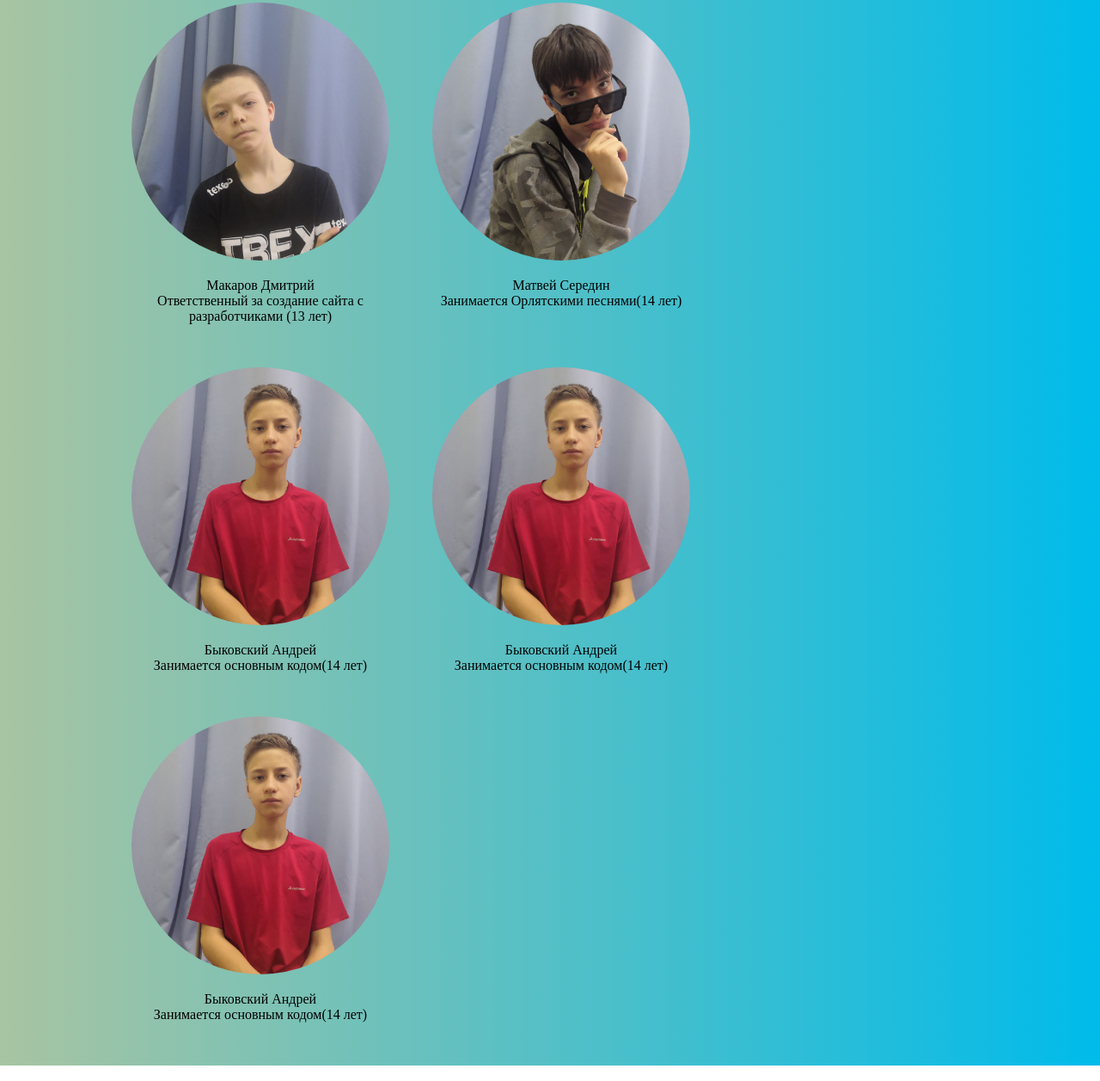
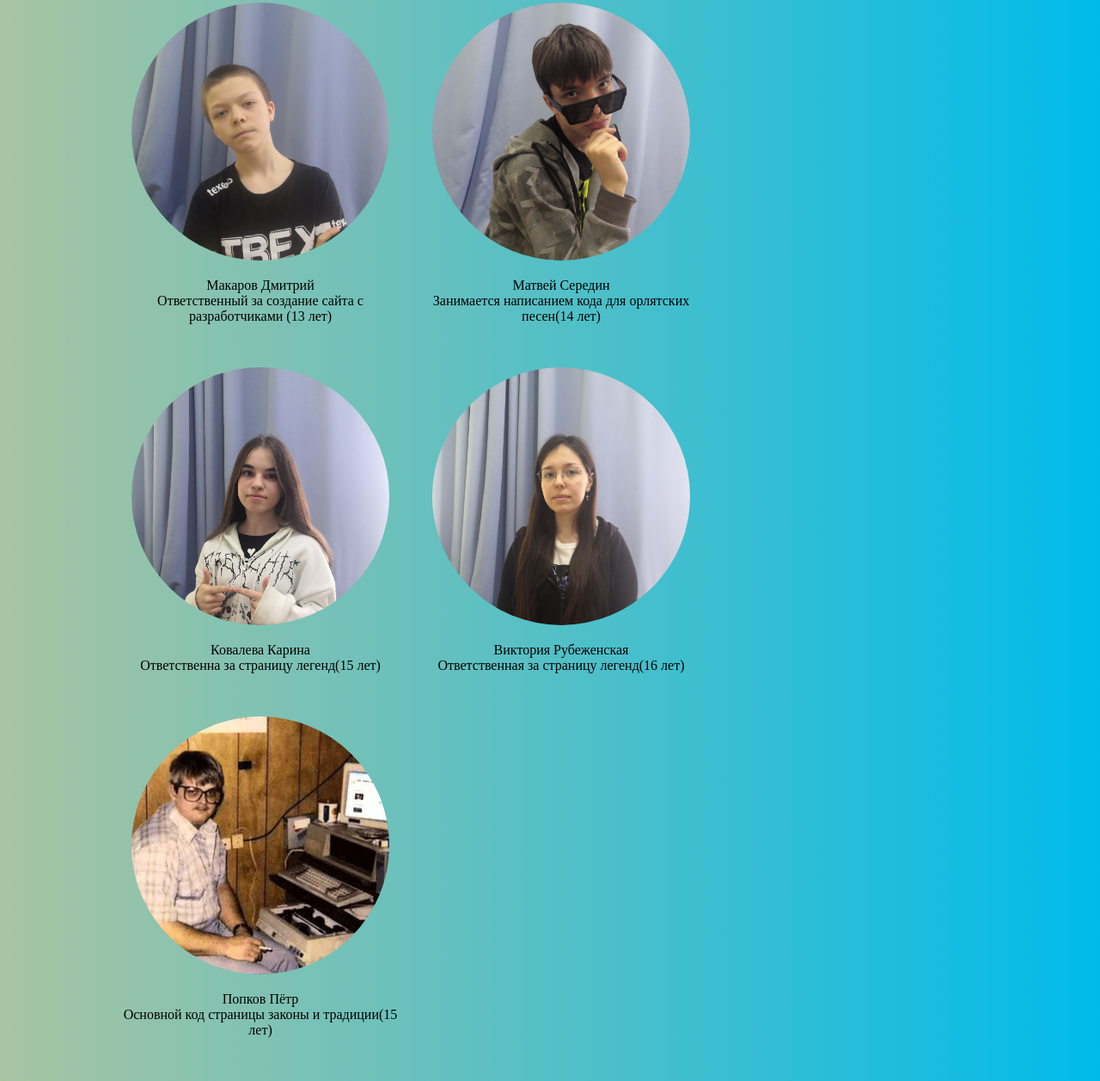
Before and after one commit to kalun62123/orlyonok4kids, a plain HTML site: page developers/developers.html in a window 1280 px wide. Shown: the part 927-2184 px from the top of the page at 86% size. Drawn offline with Linux system fonts and the light colour scheme.

Commit message:
Add files via upload

```diff
--- a/developers/developers.html
+++ b/developers/developers.html
@@ -4,7 +4,7 @@
     <meta charset="UTF-8">
     <meta http-equiv="X-UA-Compatible" content="IE=edge">
     <meta name="viewport" content="width=device-width, initial-scale=1.0">
-    <title>Document</title>
+    <title>Разработчики</title>
     <link rel="stylesheet" href="style.css">
     <link rel="stylesheet" href="../style.css">
 
@@ -19,7 +19,7 @@
         </section>
         <section>
             <div></div>
-            <p> Косыген Артём <br>
+            <p> Косыгин Артём <br>
                 Создатель главной страницы(14 лет)
 
             </p>
@@ -47,25 +47,25 @@
         <section>
             <div></div>
             <p> Матвей Середин <br>
-                Занимается Орлятскими песнями(14 лет)
+                Занимается написанием кода для орлятских песен(14 лет)
             </p>
         </section>
         <section>
             <div></div>
-            <p> Быковский Андрей <br>
-                     Занимается основным кодом(14 лет)
+            <p> Ковалева Карина <br>
+                Ответственна за страницу легенд(15 лет)
             </p>
         </section>
         <section>
             <div></div>
-            <p> Быковский Андрей <br>
-                     Занимается основным кодом(14 лет)
+            <p> Виктория Рубеженская <br>
+                Ответственная за страницу легенд(16 лет)
             </p>
         </section>
         <section>
             <div></div>
-            <p> Быковский Андрей <br>
-                     Занимается основным кодом(14 лет)
+            <p> Попков Пётр <br>
+                Основной код страницы законы и традиции(15 лет)
             </p>
         </section>
     </div>
--- a/developers/style.css
+++ b/developers/style.css
@@ -1,24 +1,25 @@
-
-.wrap{
+.wrap {
     display: flex;
     flex-wrap: wrap;
     width: 80%;
     margin: 0 auto;
     margin-top: 100px;
 }
-section{
+
+section {
     width: 350px;
     margin-bottom: 50px;
 }
 
-section p{
+section p {
     text-align: center;
 }
 
-section p{
+section p {
     /* margin: 120px; */
 }
-section div{
+
+section div {
     margin: 0 auto;
     margin-bottom: 20px;
     width: 300px;
@@ -31,18 +32,31 @@ section div{
     box-sizing: border-box;
 }
 
-section:nth-child(2) div{
+section:nth-child(2) div {
     background-image: url(image/photo_5305681295726200864_y.jpg);
 }
-section:nth-child(3) div{
+
+section:nth-child(3) div {
     background-image: url(image/photo_5305681295726200875_y.jpg);
 }
-    section:nth-child(4) div{
+
+section:nth-child(4) div {
     background-image: url(image/photo_5305681295726200887_y.jpg);
 }
-    section:nth-child(5) div{
+
+section:nth-child(5) div {
     background-image: url(image/photo_5307933095539885846_y.jpg);
 }
-    section:nth-child(6) div{
+
+section:nth-child(6) div {
     background-image: url(image/photo_5305681295726200867_y.jpg);
 }
+section:nth-child(7) div {
+    background-image: url(image/photo_5307933095539885851_y.jpg);
+}
+section:nth-child(8) div {
+    background-image: url(image/photo_5307933095539885852_y.jpg);
+}
+section:nth-child(9) div {
+    background-image: url(image/1_bvsH-dAmAhjMZT8UWQVfTQ.jpg);
+}
```
Also changed, not shown: developers/image/1_bvsH-dAmAhjMZT8UWQVfTQ.jpg (added), developers/image/photo_5307933095539885851_y.jpg (added), developers/image/photo_5307933095539885852_y.jpg (added). Lines whose indentation alone changed are shown as unchanged.
